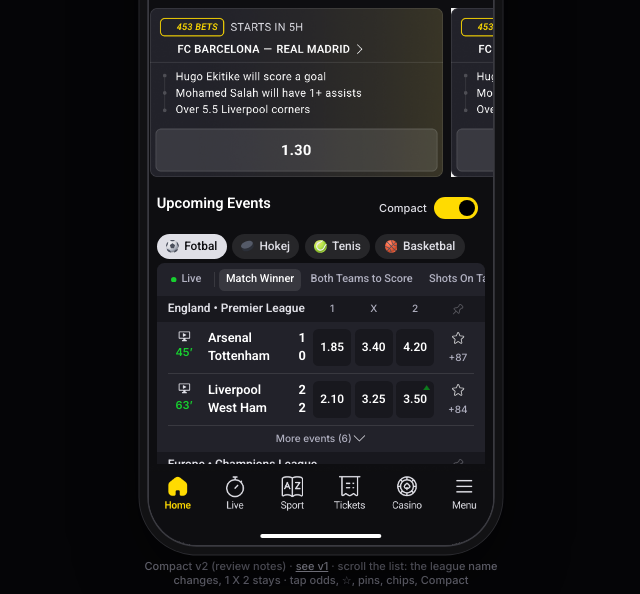
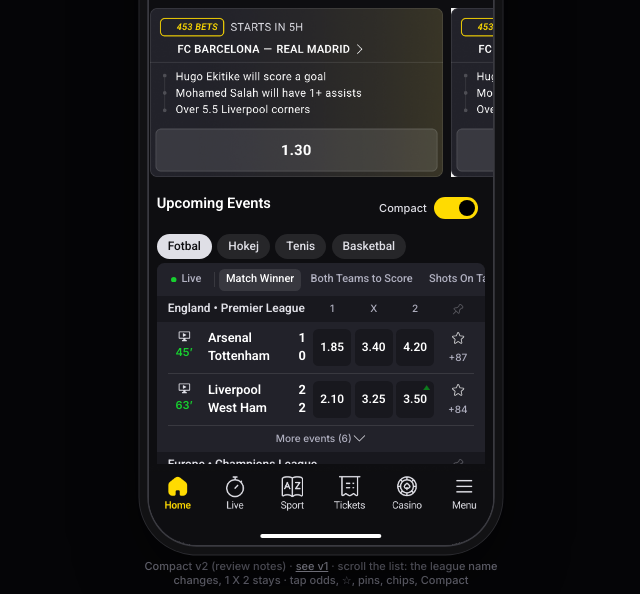
Before and after one commit to petraakinmejiwa-hub/layout-switcher-sticky-prototype, a plain HTML site: page v2.html in a window 1280 px wide. Shown: the part 206-800 px from the top of the page, without its empty margins (319-959 px from the left). Drawn offline with Linux system fonts and the light colour scheme.

Commit message:
v2: remove sport icons from the sport filter
Co-Authored-By: Claude Opus 5.5 <noreply@anthropic.com>

```diff
--- a/v2.html
+++ b/v2.html
@@ -165,7 +165,8 @@
   /* 1a/b. Sport filter: smaller pills, selected = solid light fill */
   .sport-chips{padding:8px 8px 4px;gap:6px}
   .sport-chips .chip{height:28px;padding:0 10px;gap:6px;font:500 13px/16px Roboto;box-shadow:none}
-  .sport-chips .chip svg{width:14px;height:14px;flex-basis:14px}
+  .sport-chips .chip{padding:0 12px}
+  .sport-chips .chip svg{display:none}
   .sport-chips .chip[aria-pressed="true"]{background:var(--text-2);color:var(--bg);box-shadow:none}
   /* Bet type: a different, quieter style — small text tabs, the selected one gets a soft fill */
   .market{height:36px}
```
